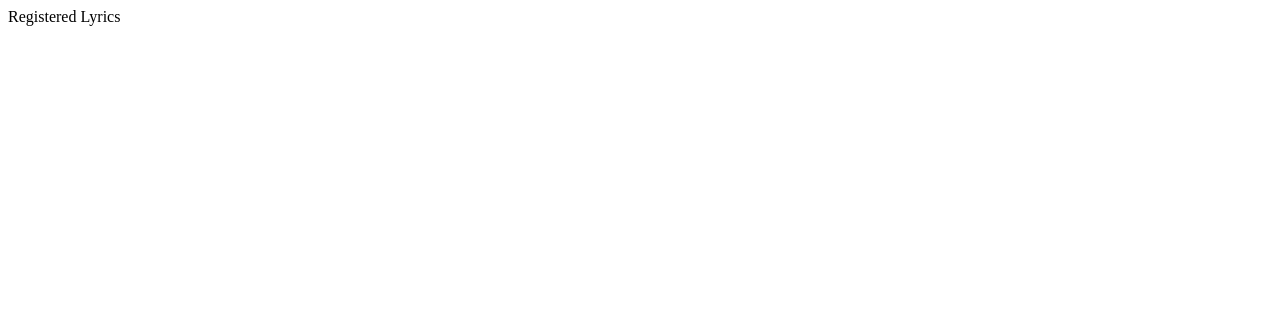
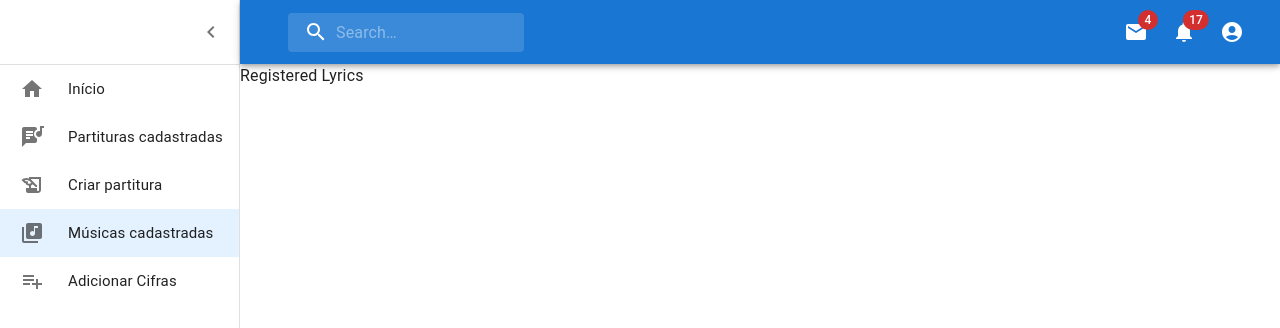
Before and after one commit to filipetcardozo/meu-repertorio, a Next.js app: page /registered-lyrics in a window 1280 px wide. Shown: the top 328 px of the page. Built offline with nearby package versions, Linux system fonts and the light colour scheme.

Commit message:
sidebar partially implemented

```diff
--- a/src/components/layout/index.tsx
+++ b/src/components/layout/index.tsx
@@ -19,11 +19,9 @@ import ChevronRightIcon from '@mui/icons-material/ChevronRight';
 import { openedMixin, closedMixin, DrawerHeader, AppBar, Drawer } from "./drawerConfig";
 
 
-export const Layout = ({ children }: any) => {
+export const Layout = ({ children, activeMenu }: any) => {
     const theme = useTheme();
     const [open, setOpen] = React.useState(true);
-
-    const [activeMenu, setActiveMenu] = React.useState(0)
 
     const handleDrawerOpen = () => {
         setOpen(true);
@@ -67,7 +65,7 @@ export const Layout = ({ children }: any) => {
                 </DrawerHeader>
                 <Divider />
                 {/* Navbar Component */}
-                <SidebarComponent open={open} activeMenu={activeMenu} setActiveMenu={setActiveMenu} />
+                <SidebarComponent open={open} activeMenu={activeMenu} />
             </Drawer>
             <Box component="main" sx={{ flexGrow: 1 }}>
                 <DrawerHeader />
--- a/src/components/layout/sidebar/Sidebar.tsx
+++ b/src/components/layout/sidebar/Sidebar.tsx
@@ -13,8 +13,7 @@ import LyricsIcon from '@mui/icons-material/Lyrics';
 
 import Typography from '@mui/material/Typography'
 
-import Link from '@mui/material/Link';
-
+import Link from 'next/link'
 
 const paths = ["app", "show-sheets-musics", "sheet-music-create", "registered-lyrics", "manage-lyrics"]
 
@@ -31,6 +30,7 @@ const SideBarComponent = (open: any) => {
         <>
             <List sx={{ p: 0 }}>
                 <ListItem key="inicio" style={{ textDecoration: "none", color: "inherit" }} disablePadding sx={{ display: 'block', backgroundColor: open.activeMenu == 0 ? "#e4f1ff" : "" }}>
+                    <Link href="/home">
                         <ListItemButton
                             sx={{
                                 minHeight: 48,
@@ -49,10 +49,12 @@ const SideBarComponent = (open: any) => {
                             </ListItemIcon>
                             <ListItemText primary={<Typography fontSize={15}>Início</Typography>} sx={{ textDecoration: "none", opacity: open ? 1 : 0 }} />
                         </ListItemButton>
+                    </Link>
                 </ListItem>
                 {/* If we need to refresh the page */}
                 {/* <ListItem component="a" href="/sheets-musics" style={{ textDecoration: "none", color: "inherit" }} disablePadding sx={{ display: 'block', backgroundColor: open.activeMenu == 2 ? "#e4f1ff" : "" }}> */}
                 <ListItem key="show-sheets-musics" style={{ textDecoration: "none", color: "inherit" }} disablePadding sx={{ display: 'block', backgroundColor: open.activeMenu == 1 ? "#e4f1ff" : "" }}>
+                    <Link href={"/registered-sheet-music"}>
                         <ListItemButton
                             sx={{
                                 minHeight: 48,
@@ -71,8 +73,10 @@ const SideBarComponent = (open: any) => {
                             </ListItemIcon>
                             <ListItemText primary={<Typography fontSize={15}>Partituras cadastradas</Typography>} sx={{ opacity: open ? 1 : 0 }} />
                         </ListItemButton>
+                    </Link>
                 </ListItem>
-                <ListItem key="create-lyric" style={{ textDecoration: "none", color: "inherit" }} disablePadding sx={{ display: 'block', backgroundColor: open.activeMenu == 2 ? "#e4f1ff" : "" }}>
+                <ListItem key="create-sheet-music" style={{ textDecoration: "none", color: "inherit" }} disablePadding sx={{ display: 'block', backgroundColor: open.activeMenu == 2 ? "#e4f1ff" : "" }}>
+                    <Link href={"/sheet-music/create-sheet-music"}>
                         <ListItemButton
                             sx={{
                                 minHeight: 48,
@@ -91,7 +95,9 @@ const SideBarComponent = (open: any) => {
                             </ListItemIcon>
                             <ListItemText primary={<Typography fontSize={15}>Criar partitura</Typography>} sx={{ opacity: open ? 1 : 0 }} />
                         </ListItemButton>
+                    </Link>
                 </ListItem>
+                <Link href={"/registered-lyrics"}>
                     <ListItem key="registered-lyrics" style={{ textDecoration: "none", color: "inherit" }} disablePadding sx={{ display: 'block', backgroundColor: open.activeMenu == 3 ? "#e4f1ff" : "" }}>
                         <ListItemButton
                             sx={{
@@ -112,6 +118,8 @@ const SideBarComponent = (open: any) => {
                             <ListItemText primary={<Typography fontSize={15}>Músicas cadastradas</Typography>} sx={{ opacity: open ? 1 : 0 }} />
                         </ListItemButton>
                     </ListItem>
+                </Link>
+                <Link href={"/lyric/create-lyric"}>
                     <ListItem key="adicionar-cifras" style={{ textDecoration: "none", color: "inherit" }} disablePadding sx={{ display: 'block', backgroundColor: open.activeMenu == 4 ? "#e4f1ff" : "" }}>
                         <ListItemButton
                             sx={{
@@ -132,6 +140,7 @@ const SideBarComponent = (open: any) => {
                             <ListItemText primary={<Typography fontSize={15}>Adicionar Cifras</Typography>} sx={{ opacity: open ? 1 : 0 }} />
                         </ListItemButton>
                     </ListItem>
+                </Link>
             </List>
         </>
     )
--- a/src/pages/home/index.tsx
+++ b/src/pages/home/index.tsx
@@ -6,7 +6,7 @@ import { LyricCard } from '../../components/lyrics-components/lyric-card'
 import { Layout } from '../../components/layout'
 
 const HomePage = () => {
-    return <Layout>
+    return <Layout activeMenu={0}>
         <h1>Home Page</h1>
         <LyricCard />
     </Layout>
--- a/src/pages/registered-lyrics/index.tsx
+++ b/src/pages/registered-lyrics/index.tsx
@@ -1,10 +1,13 @@
 import React from "react";
 import './style.module.scss'
 
+// Components
+import { Layout } from "../../components/layout";
+
 const RegisteredLyrics = () => {
-    return <>
+    return <Layout activeMenu={3}>
         Registered Lyrics
-    </>
+    </Layout>
 }
 
 export default RegisteredLyrics;
```
Also changed, not shown: src/pages/lyric/change-lyric/index.tsx (+5 -2 lines), src/pages/lyric/create-lyric/index.tsx (+6 -2 lines), src/pages/registered-sheet-music/index.tsx (+5 -2 lines), src/pages/sheet-music/create-sheet-music/index.tsx (added, +11 -0 lines). Lines whose indentation alone changed are shown as unchanged.
